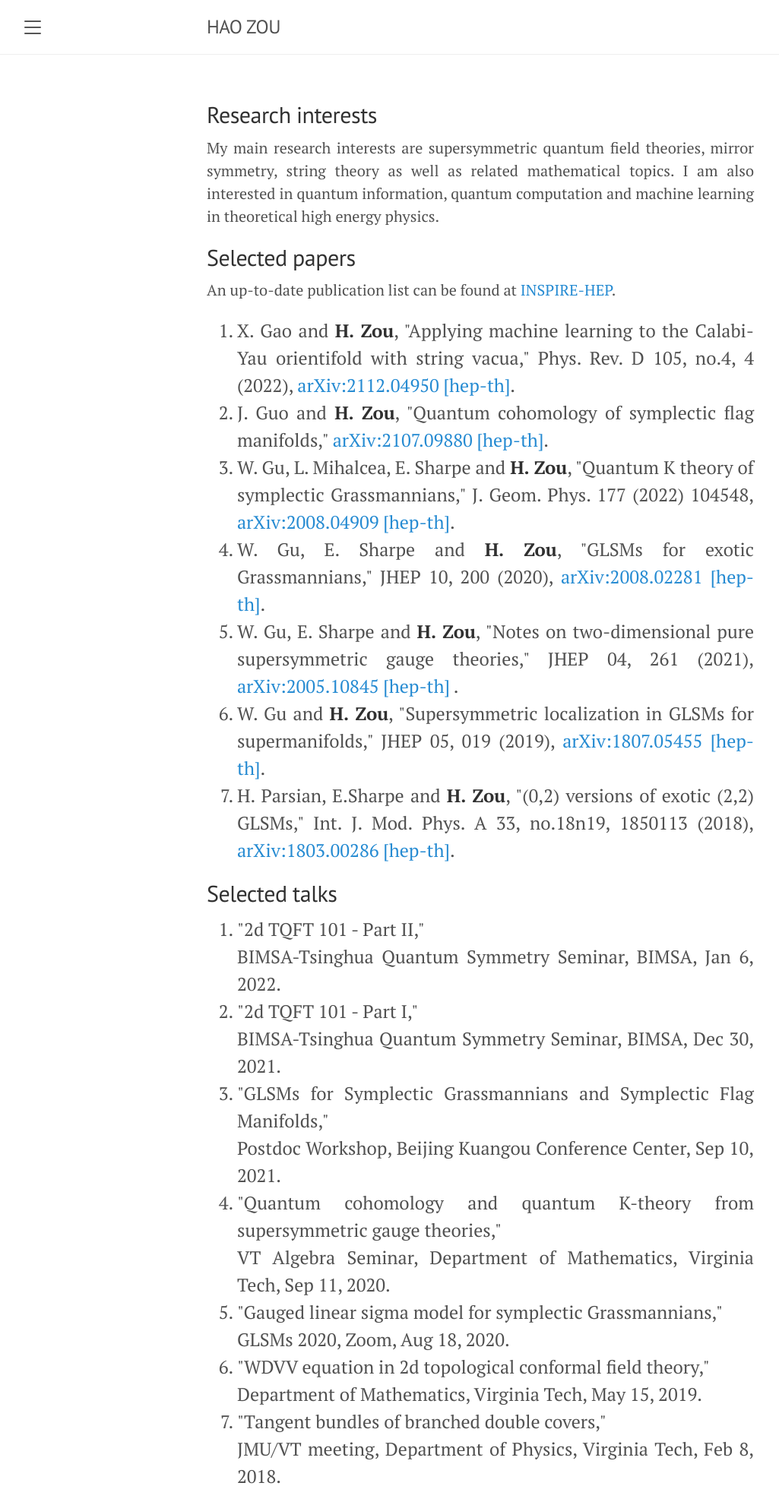
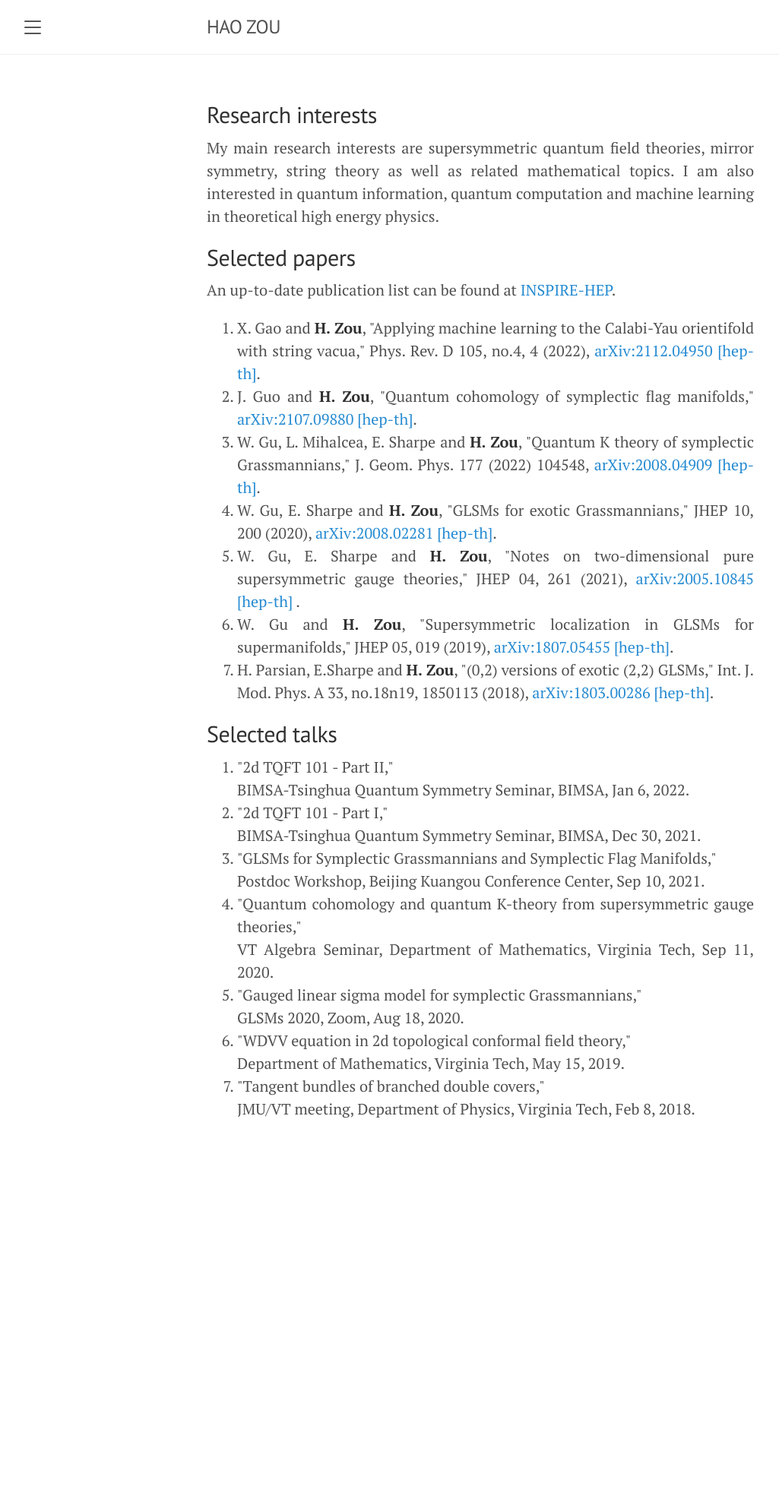
Before and after one commit to hhzou/hhzou.github.io, a Jekyll site: the page built from research/index.html, in a window 1280 px wide. Shown: the whole page at 76% size, without its empty margins (8-1033 px from the left). Built offline with Jekyll 4.4.1, drawn with Linux system fonts in a browser that asks for light colours; after the commit the page ends 1495 px from its top, so only the background shows below that.

Commit message:
Update index.html

```diff
--- a/research/index.html
+++ b/research/index.html
@@ -2,7 +2,7 @@
 layout: default
 title: Research
 ---
-<div class="research">
+<div class="posts">
 	<h2>Research interests</h2>
 	<p>
 		My main research interests are supersymmetric quantum field theories, mirror symmetry, string theory as well as related mathematical topics. I am also interested in quantum information, quantum computation and machine learning in theoretical high energy physics.
@@ -10,7 +10,7 @@ title: Research
 
 	<h2>Selected papers </h2>
 	<p> An up-to-date publication list can be found at <a href="https://inspirehep.net/authors/1056827" target="_blank" rel="noopener noreferrer">INSPIRE-HEP</a>. </p>
-	<ol style="font-size:1.2em; line-height: 150%">
+	<ol style="font-size:1em; line-height: 150%">
 		<li>X. Gao and <strong>H. Zou</strong>, "Applying machine learning to the Calabi-Yau orientifold with string vacua," Phys. Rev. D 105, no.4, 4 (2022), <a href = "https://arxiv.org/abs/2112.04950"> arXiv:2112.04950 [hep-th]</a>. </li>
 		<li>J. Guo and <strong>H. Zou</strong>, "Quantum cohomology of symplectic flag manifolds," <a href = "https://arxiv.org/abs/2107.09880"> arXiv:2107.09880 [hep-th]</a>. </li>
 		<li>W. Gu, L. Mihalcea, E. Sharpe and <strong>H. Zou</strong>, "Quantum K theory of symplectic Grassmannians," J. Geom. Phys. 177 (2022) 104548, <a href = "https://arxiv.org/abs/2008.04909"> arXiv:2008.04909 [hep-th]</a>. </li>
@@ -21,7 +21,7 @@ title: Research
 	</ol>
 
 	<h2>Selected talks </h2>
-	<ol style="font-size:1.2em; line-height: 150%">
+	<ol style="font-size:1em; line-height: 150%">
 		<li>"2d TQFT 101 - Part II," <br> BIMSA-Tsinghua Quantum Symmetry Seminar, BIMSA, Jan 6, 2022.</li>
 		<li>"2d TQFT 101 - Part I," <br> BIMSA-Tsinghua Quantum Symmetry Seminar, BIMSA, Dec 30, 2021.</li>
 		<li>"GLSMs for Symplectic Grassmannians and Symplectic Flag Manifolds," <br> Postdoc Workshop, Beijing Kuangou Conference Center, Sep 10, 2021.</li>
```
